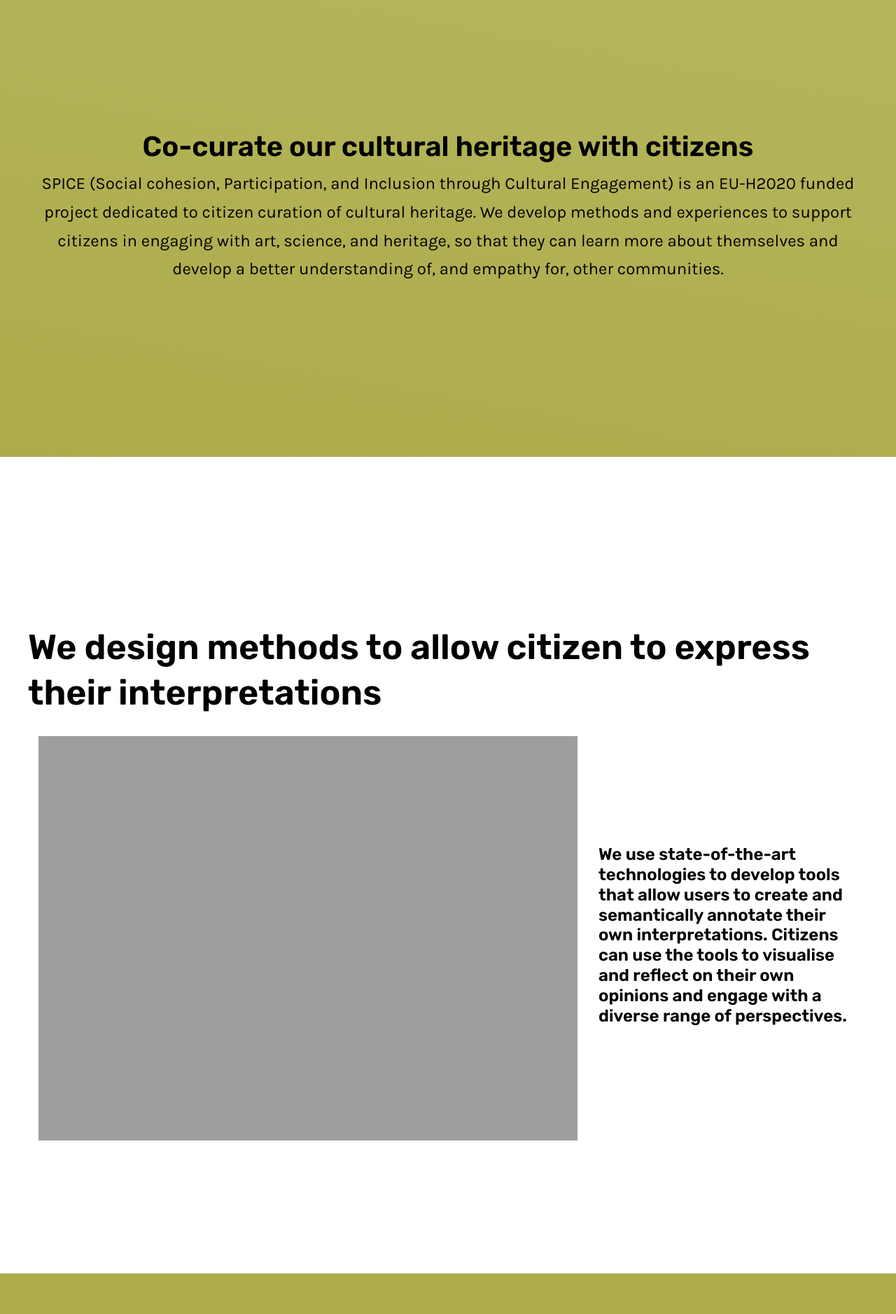
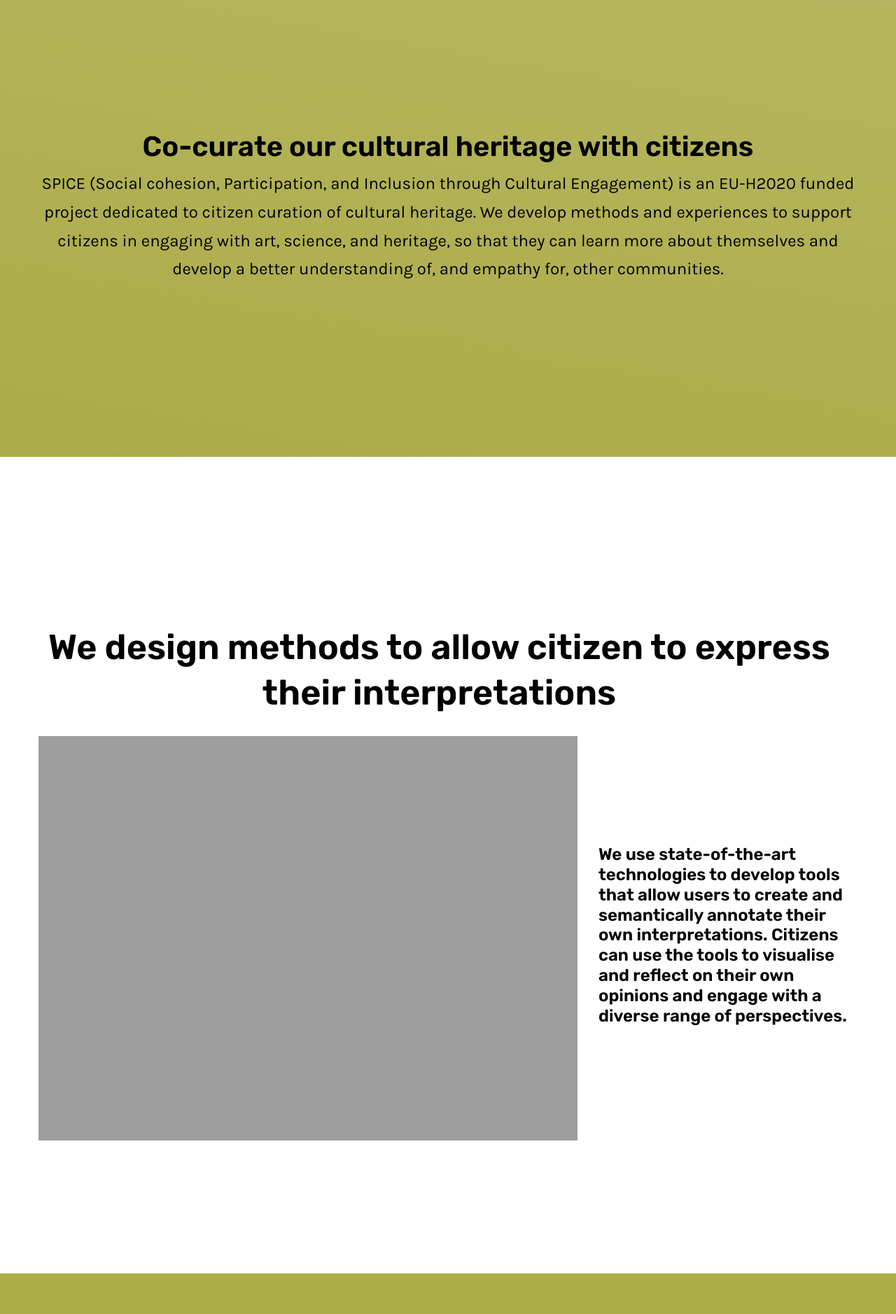
Before and after one commit to br0ast/spicetest, a Jekyll site: the page built from index.html, in a window 1280 px wide. Shown: the part 914-2792 px from the top of the page at 70% size. Built offline with Jekyll 4.4.1, drawn with Linux system fonts in a browser that asks for light colours.

Commit message:
Update index.html

```diff
--- a/index.html
+++ b/index.html
@@ -53,7 +53,7 @@
         <div class="container">
             <div class="row d-flex justify-content-center">
                 <div class="we-create-cap">
-                    <h3>We design methods to allow citizen to express their interpretations</h3> </div>
+                    <h3 style="text-align:center">We design methods to allow citizen to express their interpretations</h3> </div>
             </div>
             <div class="row d-flex align-items-center">
                 <div class="col-lg-8 col-md-12">
```
